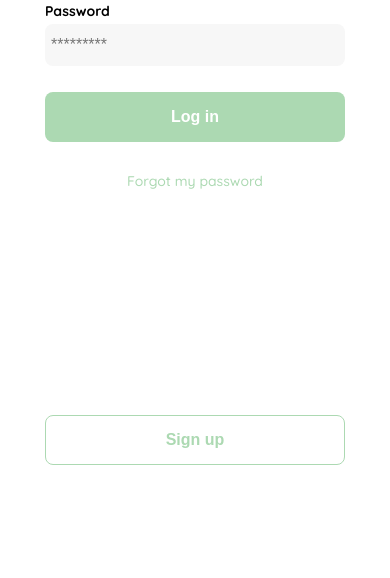
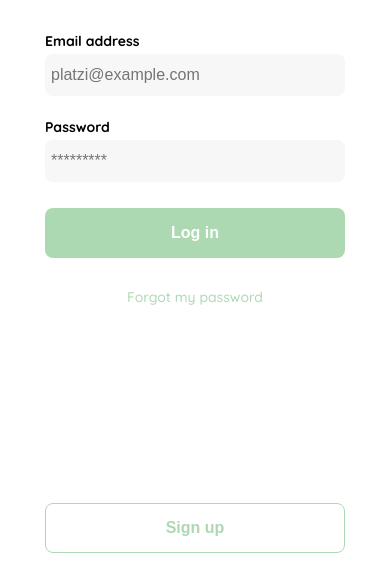
Before and after one commit to ESteban-07/platzi-yardsale-store, a plain HTML site: page login.html in a window 390 px wide. Shown: the part 266-844 px from the top of the page. Drawn offline with Linux system fonts and the light colour scheme.

Commit message:
Login + Reto Solucionado - (8/22)

```diff
--- a/login.html
+++ b/login.html
@@ -65,6 +65,9 @@
                 padding: 6px;
                 margin-bottom: 12px;
             }
+            .input-email {
+                margin-bottom: 22px;
+            }
             .primary-button {
                 background-color: var(--hospital-green);
                 border-radius: 8px;
@@ -80,11 +83,12 @@
                 margin-top: 14px;
                 margin-bottom: 30px;
             }
-            a.forgot-pwd {
+            .form a {
                 text-decoration: none;
                 text-align: center;
                 font-size: var(--sm);
                 color: var(--hospital-green);
+                margin-bottom: 52px;
             }
             .secondary-button {
                 width: 300px;
@@ -101,6 +105,13 @@
                 .logo {
                     display: block;
                 }
+                .login {
+                    position: relative;
+                }
+                .secondary-button {
+                    position: absolute;
+                    bottom: 3%;
+                }
             }
         </style>
     </head>
@@ -113,8 +124,8 @@
                     <input
                         type="email"
                         id="email"
-                        placeholder="camilayokoo@gmail.com"
-                        class="input input-password"
+                        placeholder="platzi@example.com"
+                        class="input input-email"
                     />
 
                     <label for="password" class="label">Password</label>
@@ -130,11 +141,12 @@
                         value="Log in"
                         class="primary-button login-button"
                     />
+
+                    <a href="#">Forgot my password</a>
                 </form>
-                <a href="#" class="forgot-pwd">Forgot my password</a>
+
+                <button class="secondary-button signup-button">Sign up</button>
             </div>
-
-            <button class="secondary-button">Sign up</button>
         </div>
     </body>
 </html>
```
